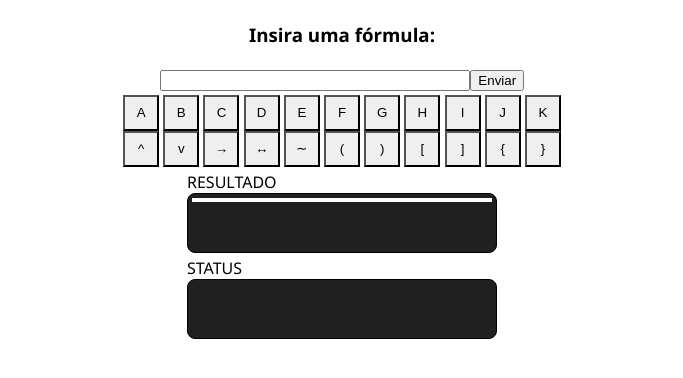
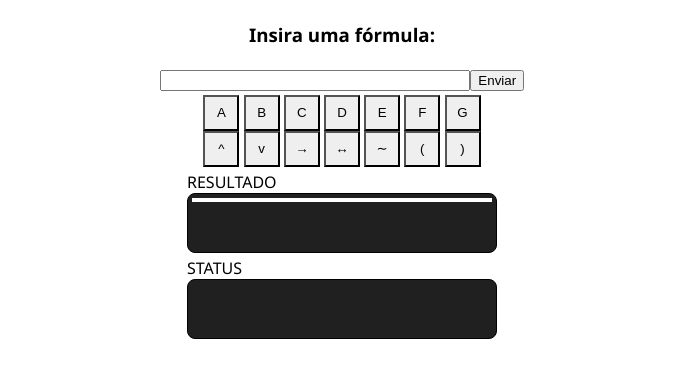
Before and after one commit to rafaelsalb/formulas-proposicionais, a plain HTML site: page index.html in a window 1280 px wide. Shown: the part 274-652 px from the top of the page, without its empty margins (298-981 px from the left). Drawn offline with Linux system fonts and the light colour scheme.

Commit message:
Almost finished

```diff
--- a/index.html
+++ b/index.html
@@ -36,6 +36,13 @@
 
             input {
                 margin-top: 0px;
+            }
+
+            #keyboard {
+                display:flex;
+                flex-direction: column;
+                flex-wrap: wrap;
+                align-items: center;
             }
 
             #keyboard input {
@@ -85,10 +92,6 @@
                 <input type="button" value="E" onclick="keyboard_type(this.value)">
                 <input type="button" value="F" onclick="keyboard_type(this.value)">
                 <input type="button" value="G" onclick="keyboard_type(this.value)">
-                <input type="button" value="H" onclick="keyboard_type(this.value)">
-                <input type="button" value="I" onclick="keyboard_type(this.value)">
-                <input type="button" value="J" onclick="keyboard_type(this.value)">
-                <input type="button" value="K" onclick="keyboard_type(this.value)">
             </div>
             <div>
                 <input type="button" value="^" onclick="keyboard_type(this.value)">
@@ -98,10 +101,6 @@
                 <input type="button" value="∼" onclick="keyboard_type(this.value)">
                 <input type="button" value="(" onclick="keyboard_type(this.value)">
                 <input type="button" value=")" onclick="keyboard_type(this.value)">
-                <input type="button" value="[" onclick="keyboard_type(this.value)">
-                <input type="button" value="]" onclick="keyboard_type(this.value)">
-                <input type="button" value="{" onclick="keyboard_type(this.value)">
-                <input type="button" value="}" onclick="keyboard_type(this.value)">
             </div>
         </div>
         <div>
--- a/index.js
+++ b/index.js
@@ -138,7 +138,7 @@ function shunting_yard(expression)
         "~": 0,
         "^": 1,
         "∧": 1,
-        "v": 2,
+        "v": 1,
         "→": 3,
         "→": 3,
         "↔": 4,
@@ -172,13 +172,8 @@ function shunting_yard(expression)
             }
             operator_stack.pop()
         }
-        // console.log(i);
-        // console.log(output);
-        // console.log(operator_stack);
     }
 
-    // console.log(output);
-    // console.log(operator_stack);
     while (operator_stack.length) {
         output.push(operator_stack.pop());
     }
@@ -225,24 +220,17 @@ function evaluate(expression, values)
     let is_negation = (c) => { return "∼∼~".includes(c) };
 
     let stack = [];
-
-    // console.log(expression);
-    // console.log(values);
     let iter = 0;
 
     for (i of expression) {
-        // console.log(iter++);
-        // console.log(stack);
+        console.log(iter++, stack);
         if (is_variable(i)) {
-            // console.log("is var");
             stack.push(values[i]);
             continue;
         }
         else if (!is_negation(i)){
-            // console.log("is op: ", i);
             let b = stack.pop();
             let a = stack.pop();
-            // console.log(a, b);
             stack.push(operations[i](a, b));
             continue;
         }
@@ -251,18 +239,18 @@ function evaluate(expression, values)
             stack.push(operations[i](a));
         }
     }
-    // console.log(stack);
-    // console.log(stack[stack.length-1]);
     return stack[stack.length-1];
 }
 
 function deduction_tree(statement)
 {
     let units = statement.split('');
-    let identificators = units.filter((c) => {
+    let identificators = units.filter((c, i) => {
         return "ABCDEFGHIJKLMNOPQRSTUVWXYZ".includes(c);
     });
-    // console.log(identificators);
+    identificators = identificators.filter((c, i) => {
+        return identificators.indexOf(c) === i;
+    });
 
     let variables = {};
     for (i of identificators) {
@@ -291,8 +279,6 @@ function deduction_tree(statement)
     }
     formatted_stmt = statement.split(' ').reduce((acc, c) => {return acc + c});
     truth_table[0].push(formatted_stmt);
-    // console.log(truth_table);
-    // console.log(formatted_stmt);
 
     const result = document.querySelector("#result");
     const table = document.createElement('table');
@@ -319,21 +305,16 @@ function deduction_tree(statement)
     result.appendChild(table);
 
     let table_rows = Array.prototype.slice.call(document.querySelector("#result_table").children[0].children);
-    // console.log(table_rows);
     let result_rows = [];
     for (i of table_rows.slice(1)) {
-        // console.log(i.innerText);
         let var_values = i.innerText.split("\t");
-        // console.log(var_values);
         let values = {};
         for (let j = 0; j < num_variables; j++) {
             values[identificators[j]] = var_values[j] === "V";
         }
-        // console.log(values);
         let rpn = shunting_yard(formatted_stmt);
         result_rows.push(evaluate(rpn, values));
     }
-    console.log(result_rows);
 
     for (let i = 0; i < result_rows.length; i++) {
         let row = table.rows[i + 1];
@@ -354,7 +335,6 @@ function handle_input()
         sintatic_evaluation(input);
         document.querySelector("#status").innerText += "✅ Análise sintática\n"
         let result = deduction_tree(input);
-        console.log(result);
     }
     catch (err) {
         document.querySelector("#status").innerText += "❌ " + err;
```
